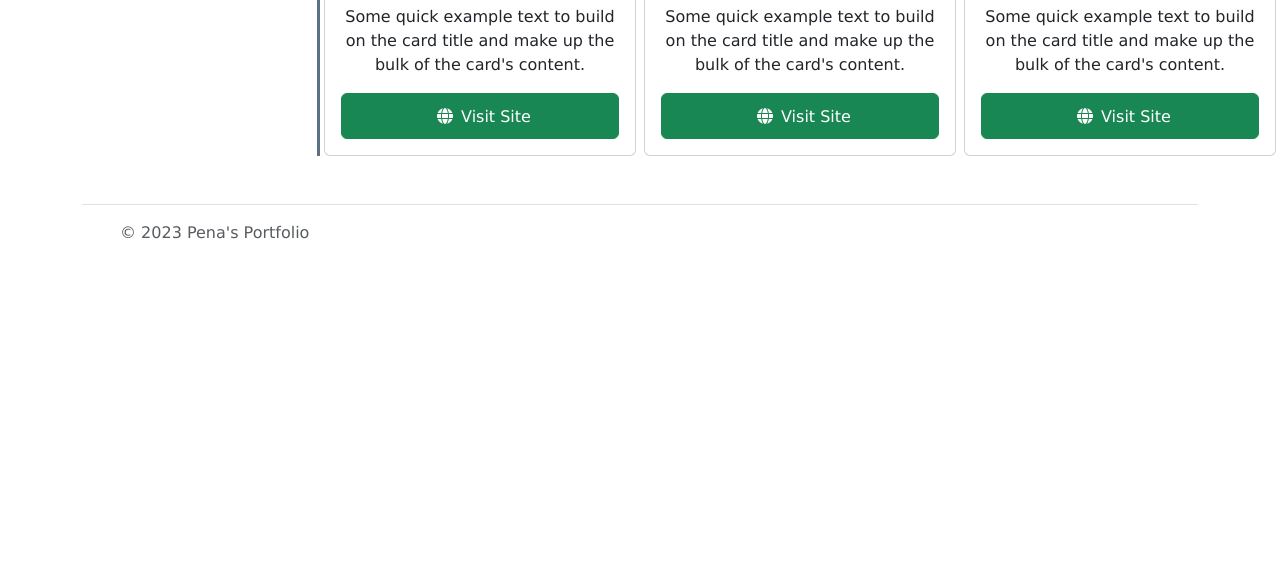
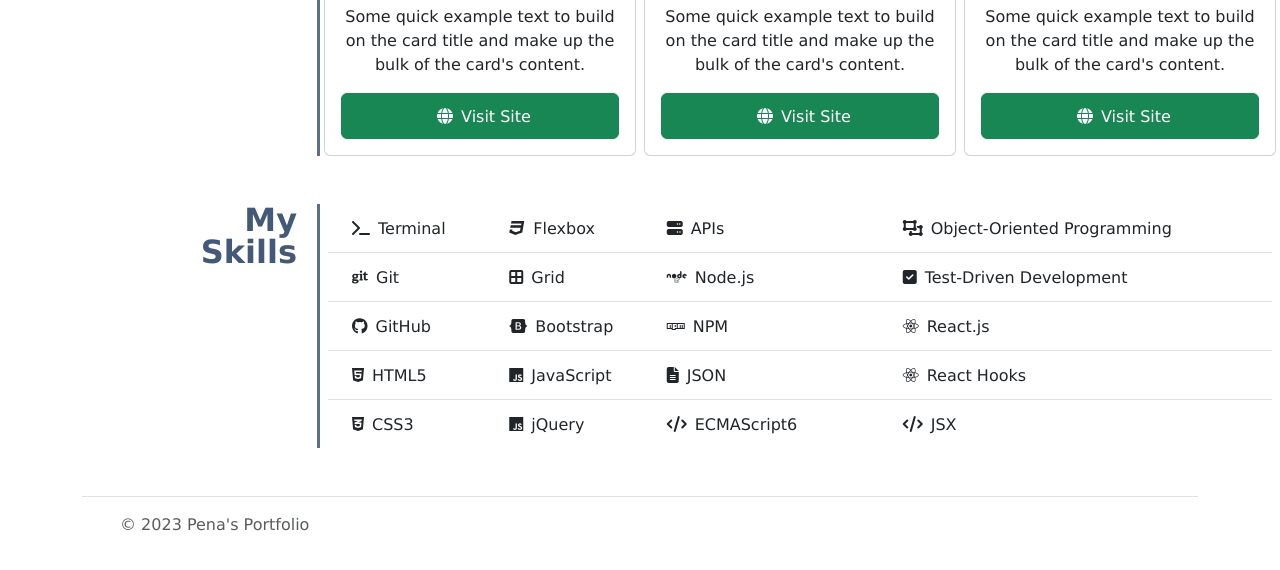
Before and after one commit to wpena/bootstrap-portfolio, a plain HTML site: page index.html in a window 1280 px wide. Shown: the part 1554-2124 px from the top of the page. Before the commit the page ends 1840 px from the top, so only its background shows below. Drawn offline with nearby package versions, Linux system fonts and the light colour scheme.

Commit message:
Created an added content to my skills section

```diff
--- a/index.html
+++ b/index.html
@@ -157,6 +157,54 @@
   </section>
   <!-- End Work Section -->
 
+  <!-- My Skills Section -->
+  <section class="row g-0 my-5">
+    <div class="col-sm-6 col-md-3 section-border">
+      <h2 class="d-flex flex-column text-end section-title"><span>My</span> <span>Skills</span></h2>
+    </div>
+    <div class="col-6 col-md-9">
+      <div class="row gx-0 mx-2">
+        <div class="col-sm-12 col-md-2 col-lg-2">
+          <ul class="list-group list-group-flush">
+            <li class="list-group-item"><i class="fa-solid fa-terminal p-2"></i>Terminal</li>
+            <li class="list-group-item"><i class="fa-brands fa-git p-2"></i>Git</li>
+            <li class="list-group-item"><i class="fa-brands fa-github p-2"></i>GitHub</li>
+            <li class="list-group-item"><i class="fa-brands fa-html5 p-2"></i>HTML5</li>
+            <li class="list-group-item"><i class="fa-brands fa-css3-alt p-2"></i>CSS3</li>
+          </ul>
+        </div>
+        <div class="col-sm-12 col-md-2 col-lg-2">
+          <ul class="list-group list-group-flush">
+            <li class="list-group-item"><i class="fa-brands fa-css3 p-2"></i>Flexbox</li>
+            <li class="list-group-item"><i class="fa-solid fa-border-all p-2"></i>Grid</li>
+            <li class="list-group-item"><i class="fa-brands fa-bootstrap p-2"></i>Bootstrap</li>
+            <li class="list-group-item"><i class="fa-brands fa-js p-2"></i>JavaScript</li>
+            <li class="list-group-item"><i class="fa-brands fa-js p-2"></i>jQuery</li>
+          </ul>
+        </div>
+        <div class="col-sm-12 col-md-3 col-lg-3">
+          <ul class="list-group list-group-flush">
+            <li class="list-group-item"><i class="fa-solid fa-server p-2"></i>APIs</li>
+            <li class="list-group-item"><i class="fa-brands fa-node p-2"></i>Node.js</li>
+            <li class="list-group-item"><i class="fa-brands fa-npm p-2"></i>NPM</li>
+            <li class="list-group-item"><i class="fa-solid fa-file-lines p-2"></i>JSON</li>
+            <li class="list-group-item"><i class="fa-solid fa-code p-2"></i>ECMAScript6</li>
+          </ul>
+        </div>
+        <div class="col-sm-12 col-md-5 col-lg-5">
+          <ul class="list-group list-group-flush">
+            <li class="list-group-item"><i class="fa-solid fa-object-ungroup p-2"></i>Object-Oriented Programming</li>
+            <li class="list-group-item"><i class="fa-solid fa-square-check p-2"></i>Test-Driven Development</li>
+            <li class="list-group-item"><i class="fa-brands fa-react p-2"></i>React.js</li>
+            <li class="list-group-item"><i class="fa-brands fa-react p-2"></i>React Hooks</li>
+            <li class="list-group-item"><i class="fa-solid fa-code p-2"></i>JSX</li>
+          </ul>
+        </div>
+      </div>
+    </div>
+  </section>
+  <!-- End My Skills Section -->
+
   <div class="container">
     <footer class="d-flex flex-wrap justify-content-between align-items-center py-3 my-4 border-top">
       <div class="col-md-4 d-flex align-items-center">
```
